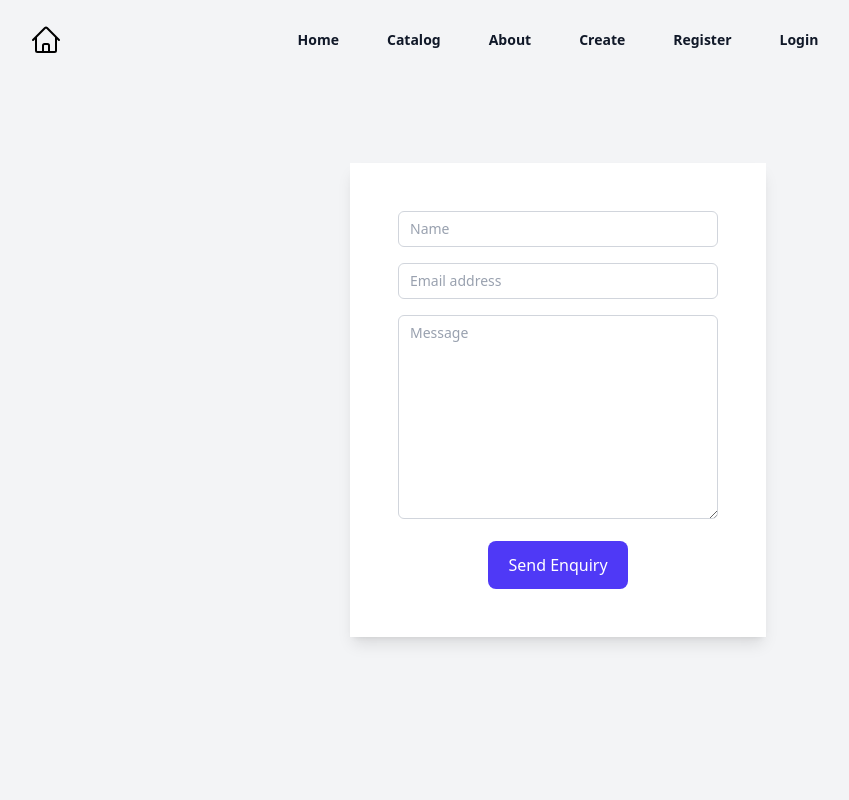
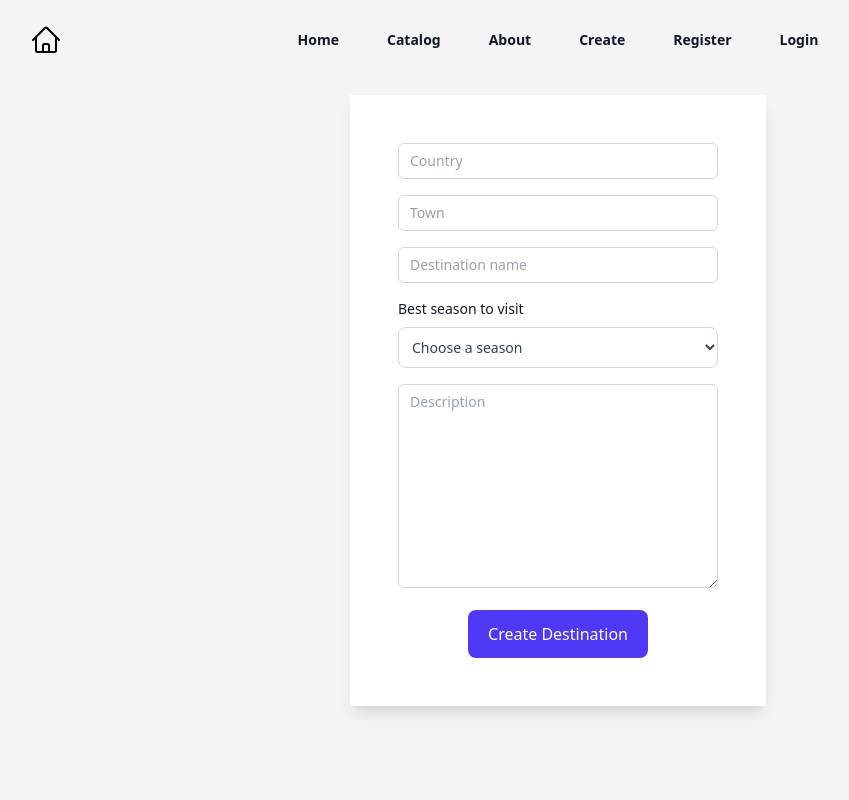
Before and after one commit to tananska/best-destinations-2025, a React (Vite) app in the folder client/: page /create in a window 1280 px wide. Shown: the top 800 px of the page, without its empty margins (82-931 px from the left). Built offline with nearby package versions, Linux system fonts and the light colour scheme.

Commit message:
Change some functionality

```diff
--- a/client/src/components/Create.jsx
+++ b/client/src/components/Create.jsx
@@ -1,41 +1,61 @@
 export default function Create() {
+
   return (
-
-
     <section className="flex justify-center items-center h-screen bg-gray-100">
       <div className="bg-white p-8 shadow-lg lg:col-span-3 lg:p-12">
         <form action="#" className="space-y-4">
           <div className="gap-4 sm:grid-cols-2 text-center">
-            <label className="sr-only " htmlFor="name">Country</label>
+            <label className="sr-only " htmlFor="country"></label>
             <input
               className="text-left w-80 rounded-md bg-white px-3 py-1.5 text-gray-900 outline-1 -outline-offset-1 outline-gray-300 placeholder:text-gray-400 focus:outline-2 focus:-outline-offset-2 focus:outline-indigo-600 sm:text-sm/6"
-              placeholder="Name"
+              placeholder="Country"
               type="text"
-              id="name"
+              id="country"
             />
           </div>
 
           <div className="gap-4 sm:grid-cols-2 text-center">
             <div>
-              <label className="sr-only" htmlFor="email">Town</label>
+              <label className="sr-only" htmlFor="country"></label>
               <input
                 className="text-left w-80 rounded-md bg-white px-3 py-1.5 text-gray-900 outline-1 -outline-offset-1 outline-gray-300 placeholder:text-gray-400 focus:outline-2 focus:-outline-offset-2 focus:outline-indigo-600 sm:text-sm/6"
-                placeholder="Email address"
-                type="email"
-                id="email"
+                placeholder="Town"
+                type="text"
+                id="country"
               />
             </div>
           </div>
 
           <div className="gap-4 sm:grid-cols-2 text-center">
             <div>
-              <label className="sr-only" htmlFor="message">Destination name</label>
+              <label className="sr-only" htmlFor="name"></label>
+              <input
+                className="text-left w-80 rounded-md bg-white px-3 py-1.5 text-gray-900 outline-1 -outline-offset-1 outline-gray-300 placeholder:text-gray-400 focus:outline-2 focus:-outline-offset-2 focus:outline-indigo-600 sm:text-sm/6"
+                placeholder="Destination name"
+                type="text"
+                id="name"
+              />
+            </div>
+          </div>
+
+          <label htmlFor="countries" className="block mb-2 text-sm font-medium text-gray-900">Best season to visit</label>
+          <select id="countries" className="bg-white outline-gray-300 text-gray-700 text-sm rounded-lg focus:ring-indigo-600 focus:border-indigo-600 w-full p-2.5 outline-1 -outline-offset-1 focus:outline-2 focus:-outline-offset-2 focus:outline-indigo-600 sm:text-sm/6">
+            <option value="choose">Choose a season</option>
+            <option value="spring">Spring</option>
+            <option value="summer">Summer</option>
+            <option value="fall">Fall</option>
+            <option value="winter">Winter</option>
+          </select>
+
+          <div className="gap-4 sm:grid-cols-2 text-center">
+            <div>
+              <label className="sr-only" htmlFor="description"></label>
 
               <textarea
                 className="text-left w-80 rounded-md bg-white px-3 py-1.5 text-gray-900 outline-1 -outline-offset-1 outline-gray-300 placeholder:text-gray-400 focus:outline-2 focus:-outline-offset-2 focus:outline-indigo-600 sm:text-sm/6"
-                placeholder="Message"
+                placeholder="Description"
                 rows="8"
-                id="message"
+                id="description"
               ></textarea>
             </div>
           </div>
@@ -45,7 +65,7 @@ export default function Create() {
               type="submit"
               className="inline-block w-full rounded-lg bg-indigo-600 hover:bg-indigo-500 px-5 py-3 font-medium text-white sm:w-auto"
             >
-              Send Enquiry
+              Create Destination
             </button>
           </div>
         </form>
```
